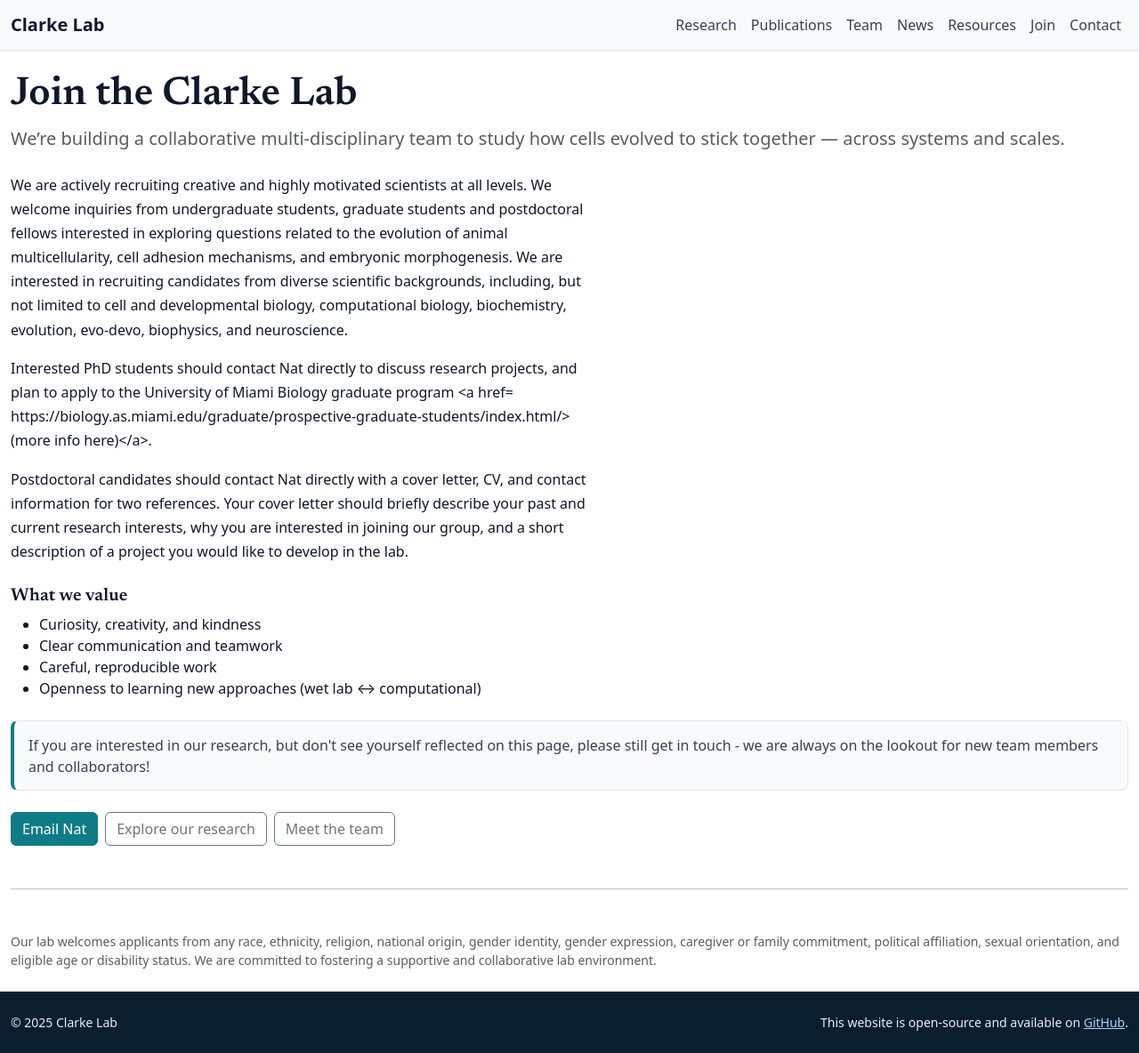
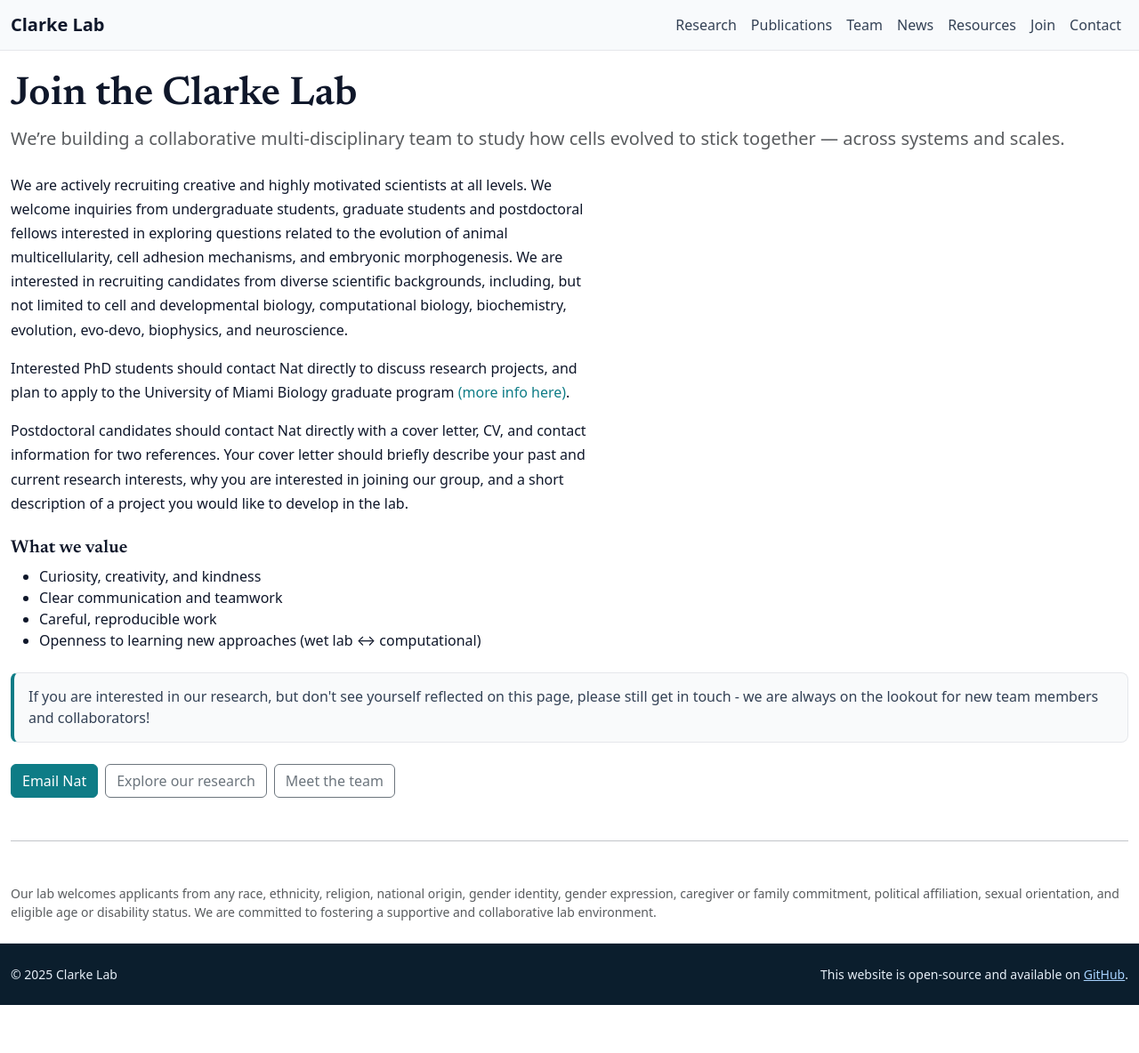
Before and after one commit to NatClarkeLab/NatClarkeLab.github.io, a Jekyll site: the page built from join/index.md, in a window 1280 px wide and 1184 px high. Shown: the whole window at 89% size. Built offline with Jekyll 4.4.1, drawn with Linux system fonts in a browser that asks for light colours.

Commit message:
Update index.md

```diff
--- a/join/index.md
+++ b/join/index.md
@@ -13,7 +13,7 @@ permalink: /join/
   <!-- Your three paragraphs — paste/replace the text between the <div class="prose"> tags -->
   <div class="prose">
     <p>We are actively recruiting creative and highly motivated scientists at all levels. We welcome inquiries from undergraduate students, graduate students and postdoctoral fellows interested in exploring questions related to the evolution of animal multicellularity, cell adhesion mechanisms, and embryonic morphogenesis. We are interested in recruiting candidates from diverse scientific backgrounds, including, but not limited to cell and developmental biology, computational biology, biochemistry, evolution, evo-devo, biophysics, and neuroscience.</p>
-    <p>Interested PhD students should contact Nat directly to discuss research projects, and plan to apply to the University of Miami Biology graduate program <a href= https://biology.as.miami.edu/graduate/prospective-graduate-students/index.html/>(more info here)</a>.</p>
+    <p>Interested PhD students should contact Nat directly to discuss research projects, and plan to apply to the University of Miami Biology graduate program <a href="https://biology.as.miami.edu/graduate/prospective-graduate-students/index.html/">(more info here)</a>.</p>
     <p>Postdoctoral candidates should contact Nat directly with a cover letter, CV, and contact information for two references. Your cover letter should briefly describe your past and current research interests, why you are interested in joining our group, and a short description of a project you would like to develop in the lab.</p>
   </div>
 
```
